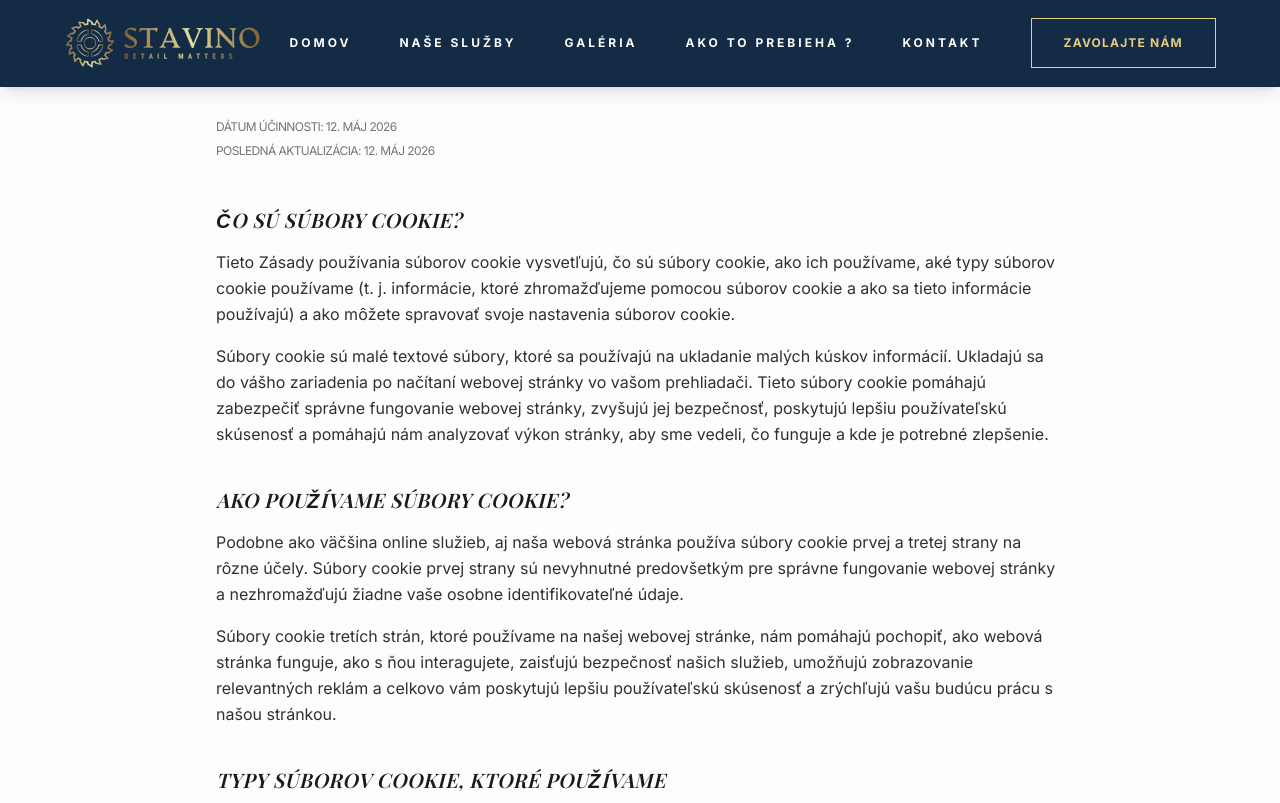
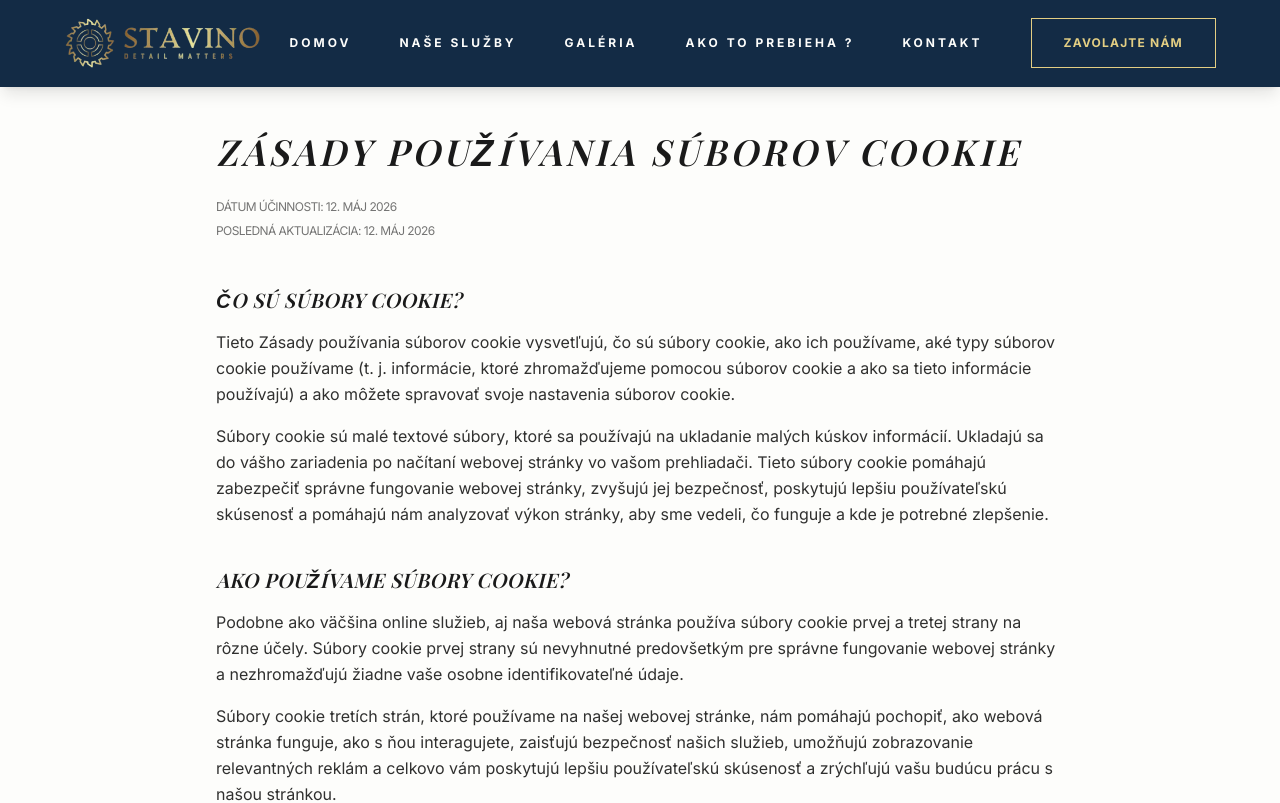
Before and after one commit to Slavomir7115/stavino-stolarstvo, a Next.js app: page /ochrana-suborov-cookies in a window 1280 px wide. Shown: the top 803 px of the page. Built offline with nearby package versions, Linux system fonts and the light colour scheme; a web font is replaced by a local one.

Commit message:
added padding

```diff
--- a/app/ochrana-suborov-cookies/page.jsx
+++ b/app/ochrana-suborov-cookies/page.jsx
@@ -9,7 +9,7 @@ const CookiePolicy = () => {
   }, []);
 
   return (
-    <Container>
+    <Container className="py-20">
       <div className="max-w-4xl mx-auto px-6 py-12 font-body leading-relaxed text-foreground">
         <h1 className="text-3xl md:text-4xl font-bold mb-6 uppercase tracking-widest text-foreground">
           Zásady používania súborov cookie
```
